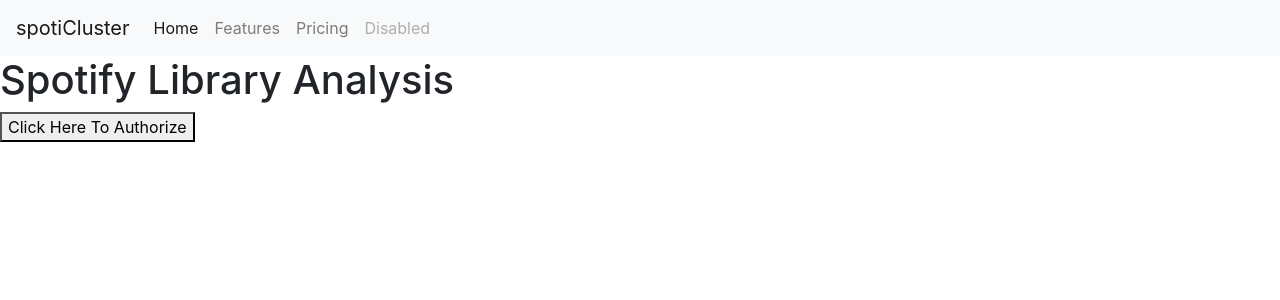
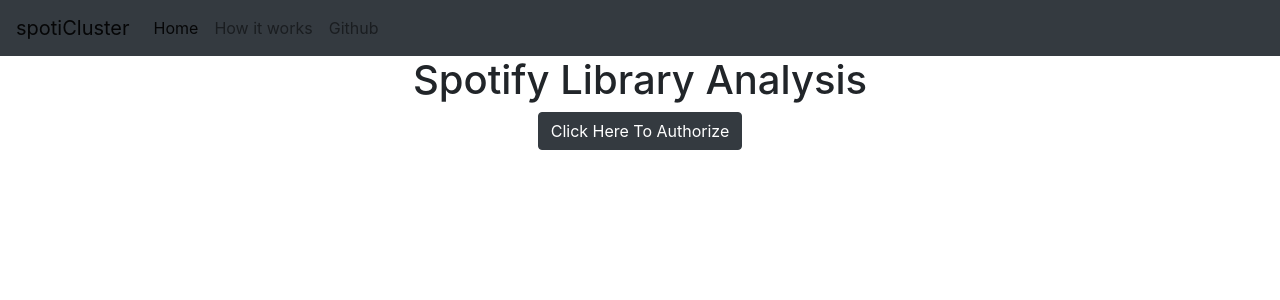
Before and after one commit to rubzk/spotiCluster, a Flask app: template templates/index.html in a window 1280 px wide. Shown: the top 300 px of the page. Run offline with Flask 2, Linux system fonts and the light colour scheme; the template is opened without the code that fills it, so the values that code supplies are empty; some libraries are stand-ins or nearby versions.

Commit message:
Another Styling in front-end

```diff
--- a/templates/base.html
+++ b/templates/base.html
@@ -7,7 +7,7 @@
     <title></title>
 </head>
 <body>
-    <nav class="navbar navbar-expand-lg navbar-light bg-light">
+    <nav class="navbar navbar-expand-lg navbar-light bg-dark">
         <a class="navbar-brand" href="#">spotiCluster</a>
         <button class="navbar-toggler" type="button" data-toggle="collapse" data-target="#navbarNavAltMarkup" aria-controls="navbarNavAltMarkup" aria-expanded="false" aria-label="Toggle navigation">
           <span class="navbar-toggler-icon"></span>
@@ -15,9 +15,8 @@
         <div class="collapse navbar-collapse" id="navbarNavAltMarkup">
           <div class="navbar-nav">
             <a class="nav-link active" href="#">Home <span class="sr-only">(current)</span></a>
-            <a class="nav-link" href="#">Features</a>
-            <a class="nav-link" href="#">Pricing</a>
-            <a class="nav-link disabled" href="#" tabindex="-1" aria-disabled="true">Disabled</a>
+            <a class="nav-link" href="#">How it works</a>
+            <a class="nav-link" href="#">Github</a>
           </div>
         </div>
       </nav>
--- a/templates/index.html
+++ b/templates/index.html
@@ -1,8 +1,8 @@
 {% extends "base.html" %}
 {% block content %}
-   <h1>Spotify Library Analysis</h1>
-    <button onclick="window.open('{{auth_url}}','_blank')">
-        Click Here To Authorize
-      </button>
-    <p>{{auth_code}}</p>
+   <h1 class="text-center">Spotify Library Analysis</h1>
+   <div class='text-center'>
+    <button type="button" class="btn btn-dark" onclick="window.open('{{auth_url}}','_blank')">Click Here To Authorize</button>
+   </div>
+
 {% endblock %}
```
